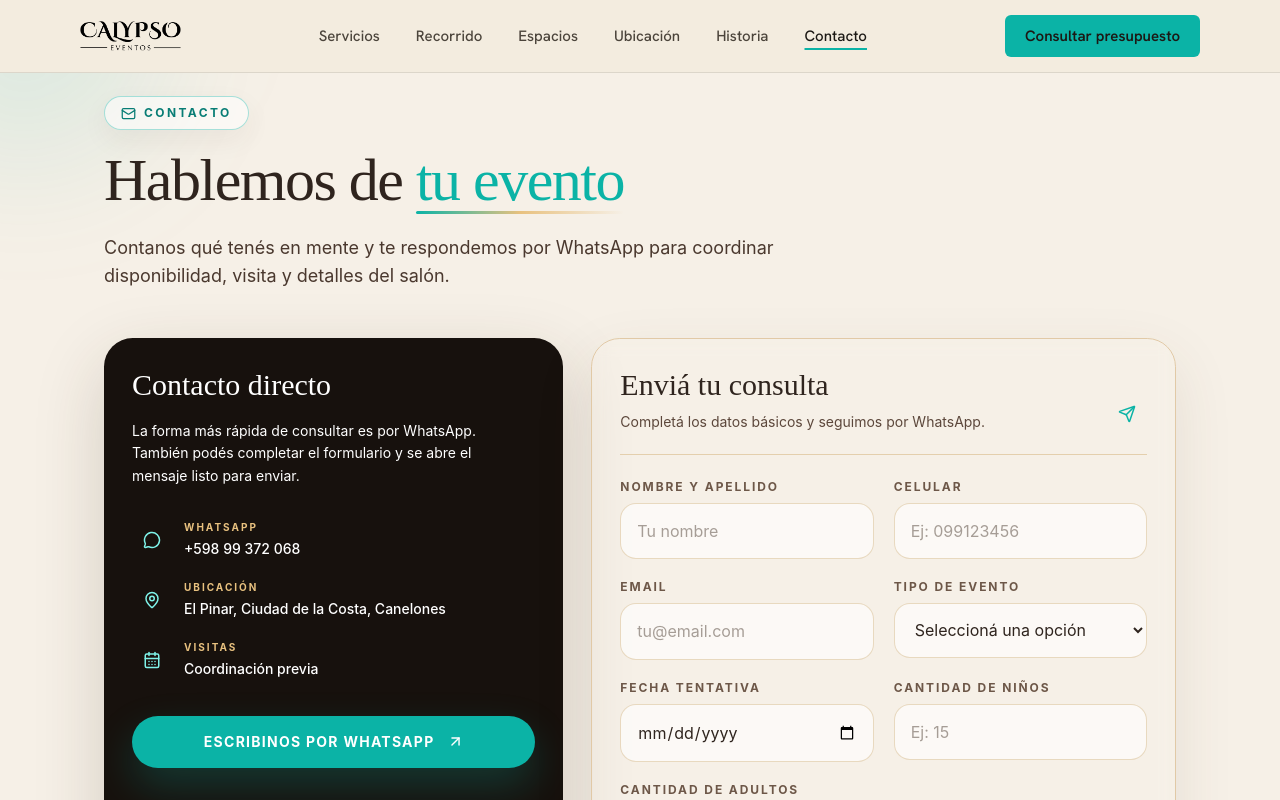
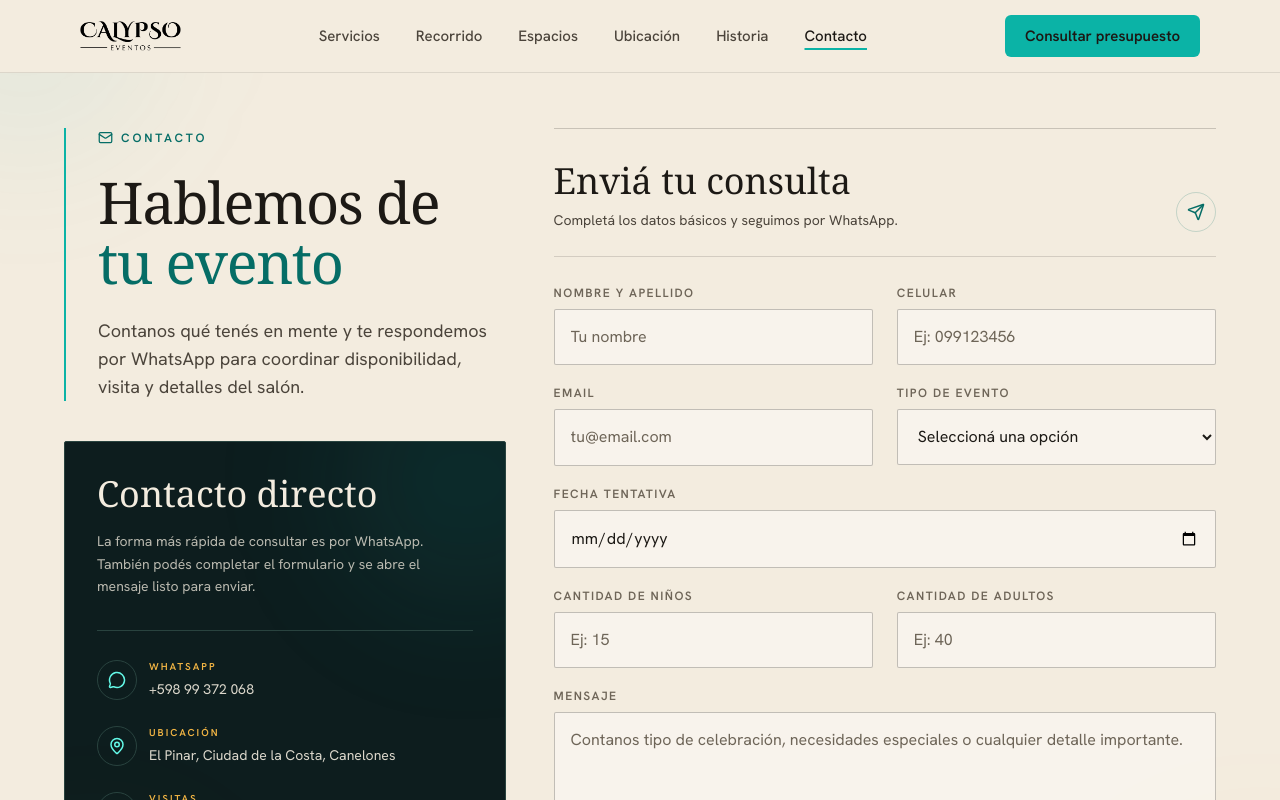
Before and after one commit to GuilleLeaal/calypso-eventos, a React (Vite) app: page /contacto in a window 1280 px wide. Shown: the top 800 px of the page. Built offline with nearby package versions, Linux system fonts and the light colour scheme; a web font is replaced by a local one.

Commit message:
Se realizo el rediseño de la página de contacto, terminos y condiciones y privacidad

```diff
--- a/src/components/Contact.tsx
+++ b/src/components/Contact.tsx
@@ -268,69 +268,69 @@ ${form.message.trim()}`,
   );
 
   return (
-    <section
+    <main
       id="contact"
-      className="relative overflow-hidden bg-[#f6f0e7] py-24"
+      className="relative overflow-hidden bg-paper pb-10 pt-28 font-texto text-ink sm:pb-12 lg:pt-32"
     >
       {/* Decoración sutil */}
       <div className="pointer-events-none absolute inset-0">
-        <div className="absolute left-[-120px] top-[-120px] h-72 w-72 rounded-full bg-[#0BB3A6]/10 blur-3xl" />
-        <div className="absolute right-[-140px] bottom-[-140px] h-80 w-80 rounded-full bg-[#e8c17f]/12 blur-3xl" />
+        <div className="absolute left-[-120px] top-[-120px] h-72 w-72 rounded-full bg-calypso/5 blur-3xl" />
+        <div className="absolute right-[-140px] bottom-[-140px] h-80 w-80 rounded-full bg-bulb/5 blur-3xl" />
       </div>
 
-      <div className="relative mx-auto max-w-6xl px-6 md:px-10">
+      <div className="relative mx-auto max-w-7xl px-6 md:px-10 lg:px-16">
+        <div className="grid items-start gap-10 lg:grid-cols-[0.8fr_1.2fr] lg:gap-12">
+          <div className="min-w-0 space-y-8 lg:space-y-10">
             {/* Header */}
             <motion.div
               initial={{ opacity: 0, y: 14 }}
               whileInView={{ opacity: 1, y: 0 }}
               viewport={{ once: true, margin: "-80px" }}
               transition={{ duration: 0.6, ease: circOut }}
-          className="max-w-3xl"
+              className="max-w-3xl border-l-2 border-calypso pl-6 sm:pl-8"
             >
-          <div className="inline-flex items-center gap-2 rounded-full border border-[#0BB3A6]/35 bg-white/55 px-4 py-2 text-xs font-bold uppercase tracking-[0.2em] text-[#087d75] shadow-[0_10px_28px_rgba(63,42,28,0.06)]">
+              <div className="inline-flex items-center gap-2 text-xs font-semibold uppercase tracking-[0.24em] text-calypso-700">
                 <Mail size={15} />
                 Contacto
               </div>
 
-          <h2 className="mt-5 font-display text-4xl leading-[1.02] tracking-tight text-[#2f241e] sm:text-5xl md:text-6xl">
+              <h1 className="mt-5 font-titular text-[clamp(2.75rem,4.5vw,4.25rem)] font-normal leading-[1.05] tracking-[-0.025em] text-ink">
                 Hablemos de{" "}
-            <span className="relative inline-block text-[#0BB3A6]">
+                <span className="inline-block text-calypso-700">
                   tu evento
-              <span className="absolute -bottom-1 left-0 h-[3px] w-full rounded-full bg-gradient-to-r from-[#0BB3A6] via-[#e8c17f] to-transparent" />
                 </span>
-          </h2>
+              </h1>
 
-          <p className="mt-6 max-w-2xl text-base leading-relaxed text-[#4a382e] md:text-lg">
+              <p className="mt-6 max-w-xl text-base leading-relaxed text-ink-soft md:text-lg">
                 Contanos qué tenés en mente y te respondemos por WhatsApp para
                 coordinar disponibilidad, visita y detalles del salón.
               </p>
             </motion.div>
 
-        <div className="mt-12 grid gap-7 lg:grid-cols-[0.88fr_1.12fr]">
             {/* Contacto simple */}
             <motion.aside
               initial={{ opacity: 0, y: 14 }}
               whileInView={{ opacity: 1, y: 0 }}
               viewport={{ once: true, margin: "-80px" }}
               transition={{ duration: 0.6, ease: circOut }}
-            className="relative overflow-hidden rounded-[1.8rem] bg-[#17110d] p-7 text-white shadow-[0_24px_70px_rgba(63,42,28,0.18)]"
+              className="relative overflow-hidden rounded-sm border border-night-line bg-night p-7 text-paper sm:p-8"
             >
               <div className="pointer-events-none absolute inset-0">
-              <div className="absolute right-[-90px] top-[-90px] h-64 w-64 rounded-full bg-[#0BB3A6]/18 blur-3xl" />
-              <div className="absolute left-[-100px] bottom-[-120px] h-64 w-64 rounded-full bg-[#e8c17f]/12 blur-3xl" />
+                <div className="absolute right-[-90px] top-[-90px] h-64 w-64 rounded-full bg-calypso/10 blur-3xl" />
+                <div className="absolute left-[-100px] bottom-[-120px] h-64 w-64 rounded-full bg-bulb/5 blur-3xl" />
               </div>
 
               <div className="relative">
-              <h3 className="font-display text-3xl leading-tight">
+                <h2 className="font-titular text-3xl font-normal leading-tight sm:text-4xl">
                   Contacto directo
-              </h3>
+                </h2>
 
-              <p className="mt-4 max-w-sm text-sm leading-relaxed text-white/68">
+                <p className="mt-4 max-w-sm text-sm leading-relaxed text-paper/75">
                   La forma más rápida de consultar es por WhatsApp. También podés
                   completar el formulario y se abre el mensaje listo para enviar.
                 </p>
 
-              <div className="mt-8 space-y-5">
+                <div className="mt-8 space-y-6 border-y border-night-line py-7">
                   <ContactLine
                     icon={MessageCircle}
                     label="WhatsApp"
@@ -356,7 +356,7 @@ ${form.message.trim()}`,
                   href={`https://wa.me/${PHONE}?text=${quickWhatsapp}`}
                   target="_blank"
                   rel="noreferrer"
-                className="group mt-9 inline-flex w-full items-center justify-center gap-3 rounded-full bg-[#0BB3A6] px-6 py-4 text-sm font-bold uppercase tracking-[0.09em] text-white shadow-[0_18px_42px_rgba(11,179,166,0.24)] transition hover:-translate-y-0.5 hover:bg-[#099f94]"
+                  className="group mt-8 inline-flex w-full items-center justify-center gap-3 rounded-sm bg-calypso px-5 py-4 text-sm font-semibold text-night transition hover:bg-calypso-300 focus-visible:outline focus-visible:outline-2 focus-visible:outline-offset-4 focus-visible:outline-calypso-300"
                 >
                   Escribinos por WhatsApp
                   <ArrowUpRight
@@ -366,6 +366,7 @@ ${form.message.trim()}`,
                 </a>
               </div>
             </motion.aside>
+          </div>
 
           {/* Formulario */}
           <motion.form
@@ -374,24 +375,24 @@ ${form.message.trim()}`,
             whileInView={{ opacity: 1, y: 0 }}
             viewport={{ once: true, margin: "-80px" }}
             transition={{ duration: 0.6, delay: 0.06, ease: circOut }}
-            className="rounded-[1.8rem] border border-[#e1c9a6] bg-[#fff9f0]/82 p-6 shadow-[0_22px_60px_rgba(90,64,50,0.10)] backdrop-blur md:p-7"
+            className="min-w-0 border-t border-ink/20 pt-7 lg:pt-8"
           >
-            <div className="flex flex-col gap-3 border-b border-[#e4cfad] pb-5 sm:flex-row sm:items-end sm:justify-between">
+            <div className="flex flex-col gap-3 border-b border-ink/15 pb-6 sm:flex-row sm:items-end sm:justify-between">
               <div>
-                <h3 className="font-display text-3xl text-[#2f241e]">
+                <h2 className="font-titular text-3xl font-normal text-ink sm:text-4xl">
                   Enviá tu consulta
-                </h3>
-                <p className="mt-2 text-sm leading-relaxed text-[#5c473b]">
+                </h2>
+                <p className="mt-2 text-sm leading-relaxed text-ink-soft">
                   Completá los datos básicos y seguimos por WhatsApp.
                 </p>
               </div>
 
-              <div className="hidden h-10 w-10 shrink-0 place-items-center rounded-full bg-[#0BB3A6]/12 text-[#0BB3A6] sm:grid">
+              <div className="hidden h-10 w-10 shrink-0 place-items-center rounded-full border border-calypso-700/20 text-calypso-700 sm:grid">
                 <Send size={18} />
               </div>
             </div>
 
-            <div className="mt-6 grid gap-5 sm:grid-cols-2">
+            <div className="mt-7 grid gap-x-6 gap-y-5 sm:grid-cols-2">
               <Field label="Nombre y apellido">
                 <input
                   name="name"
@@ -438,7 +439,7 @@ ${form.message.trim()}`,
                 </select>
               </Field>
 
-              <Field label="Fecha tentativa">
+              <Field label="Fecha tentativa" full>
                 <input
                   type="date"
                   name="date"
@@ -492,14 +493,14 @@ ${form.message.trim()}`,
             </div>
 
             {formError && (
-              <div className="mt-5 rounded-2xl border border-red-200 bg-red-50 px-4 py-3 text-sm font-medium text-red-700">
+              <div role="alert" className="mt-5 rounded-sm border border-red-200 bg-red-50 px-4 py-3 text-sm font-medium text-red-700">
                 {formError}
               </div>
             )}
 
             <button
               type="submit"
-              className="group mt-6 inline-flex w-full items-center justify-center gap-3 rounded-full bg-[#0BB3A6] px-6 py-4 text-sm font-bold uppercase tracking-[0.1em] text-white shadow-[0_18px_42px_rgba(11,179,166,0.22)] transition hover:-translate-y-0.5 hover:bg-[#099f94]"
+              className="group mt-7 inline-flex w-full items-center justify-center gap-3 rounded-sm bg-calypso-700 px-5 py-4 text-sm font-semibold text-white transition hover:bg-calypso-800 focus-visible:outline focus-visible:outline-2 focus-visible:outline-offset-4 focus-visible:outline-calypso-700"
             >
               <Send size={18} />
               Enviar por WhatsApp
@@ -509,14 +510,14 @@ ${form.message.trim()}`,
               />
             </button>
 
-            <p className="mt-4 text-center text-xs leading-relaxed text-[#6d5748]">
+            <p className="mt-4 text-center text-xs leading-relaxed text-ink-mute">
               El botón abre WhatsApp con tu consulta lista para enviar. Al
               enviar tu mensaje, aceptás que Calypso Eventos utilice los datos
               proporcionados para responder tu consulta y coordinar
               disponibilidad. Ver{" "}
               <a
                 href="/privacidad"
-                className="font-semibold text-[#087d75] underline underline-offset-4 transition hover:text-[#0BB3A6]"
+                className="font-semibold text-calypso-700 underline underline-offset-4 transition hover:text-calypso-900"
               >
                 Política de privacidad
               </a>
@@ -525,7 +526,7 @@ ${form.message.trim()}`,
           </motion.form>
         </div>
       </div>
-    </section>
+    </main>
   );
 }
 
@@ -537,11 +538,13 @@ function AvailabilityNotice({ availability }: { availability: AvailabilityState
 
   return (
     <div
-      className={`sm:col-span-2 rounded-2xl border px-4 py-3 text-sm leading-relaxed ${
+      role="status"
+      aria-live="polite"
+      className={`sm:col-span-2 rounded-sm border px-4 py-3 text-sm leading-relaxed ${
         isPositive
           ? "border-emerald-200 bg-emerald-50 text-emerald-800"
           : isLoading
-            ? "border-[#e4cfad] bg-white/65 text-[#6d5748]"
+            ? "border-ink/20 bg-paper-deep/40 text-ink-mute"
             : "border-amber-200 bg-amber-50 text-amber-900"
       }`}
     >
@@ -572,7 +575,7 @@ function Field({
 }) {
   return (
     <label className={full ? "sm:col-span-2" : ""}>
-      <span className="mb-2 block text-xs font-bold uppercase tracking-[0.16em] text-[#6d5748]">
+      <span className="mb-2 block text-xs font-semibold uppercase tracking-[0.12em] text-ink-mute">
         {label}
       </span>
       {children}
@@ -593,15 +596,15 @@ function ContactLine({
 }) {
   const content = (
     <>
-      <div className="grid h-10 w-10 shrink-0 place-items-center rounded-full bg-[#0BB3A6]/13 text-[#7ff3e9]">
+      <div className="grid h-10 w-10 shrink-0 place-items-center rounded-full border border-night-line text-calypso-300">
         <Icon size={18} />
       </div>
 
       <div>
-        <p className="text-[10px] font-bold uppercase tracking-[0.2em] text-[#e8c17f]">
+        <p className="text-[10px] font-semibold uppercase tracking-[0.2em] text-bulb">
           {label}
         </p>
-        <p className="mt-1 text-sm font-medium text-white/82">{value}</p>
+        <p className="mt-1 text-sm leading-relaxed text-paper/90">{value}</p>
       </div>
     </>
   );
@@ -615,7 +618,7 @@ function ContactLine({
       href={href}
       target={href.startsWith("http") ? "_blank" : undefined}
       rel={href.startsWith("http") ? "noreferrer" : undefined}
-      className="group flex items-center gap-3 transition hover:translate-x-1"
+      className="group flex items-center gap-3 rounded-sm transition hover:text-calypso-300 focus-visible:outline focus-visible:outline-2 focus-visible:outline-offset-4 focus-visible:outline-calypso-300"
     >
       {content}
     </a>
--- a/src/index.css
+++ b/src/index.css
@@ -92,3 +92,28 @@ body {
   background: rgba(255, 255, 255, 0.84);
   box-shadow: 0 0 0 4px rgba(11, 179, 166, 0.12);
 }
+
+/* Public contact page */
+#contact .input-contact {
+  width: 100%;
+  border-radius: 0.125rem;
+  border: 1px solid rgba(28, 25, 21, 0.25);
+  background: rgba(255, 255, 255, 0.4);
+  padding: 0.95rem 1rem;
+  color: #1c1915;
+  outline: none;
+  transition:
+    border-color 180ms ease,
+    box-shadow 180ms ease,
+    background 180ms ease;
+}
+
+#contact .input-contact::placeholder {
+  color: #6e6558;
+}
+
+#contact .input-contact:focus {
+  border-color: #056d66;
+  background: rgba(255, 255, 255, 0.84);
+  box-shadow: 0 0 0 4px rgba(5, 109, 102, 0.16);
+}
--- a/src/pages/LegalPageLayout.tsx
+++ b/src/pages/LegalPageLayout.tsx
@@ -1,6 +1,7 @@
 // src/pages/LegalPageLayout.tsx
 import type { ReactNode } from "react";
-import logo from "../assets/Logo2.png";
+import { ArrowLeft, ArrowUpRight } from "lucide-react";
+import { useLocation } from "react-router-dom";
 
 type LegalPageLayoutProps = {
   title: string;
@@ -13,49 +14,59 @@ export default function LegalPageLayout({
   description,
   children,
 }: LegalPageLayoutProps) {
+  const { pathname } = useLocation();
+
   return (
-    <main className="relative overflow-hidden bg-[#17110d] text-[#f8efe2]">
-      <div className="pointer-events-none absolute inset-0">
-        <div className="absolute left-[-120px] top-[-120px] h-72 w-72 rounded-full bg-calypso/12 blur-3xl" />
-        <div className="absolute right-[-120px] bottom-[20%] h-72 w-72 rounded-full bg-[#e8c17f]/10 blur-3xl" />
-      </div>
-
-      <section className="relative mx-auto w-full max-w-4xl px-4 py-12 sm:px-6 lg:px-8">
-        <a href="/" aria-label="Volver al inicio" className="inline-flex">
-          <img
-            src={logo}
-            alt="Calypso Eventos"
-            className="h-10 w-auto max-w-[210px] object-contain brightness-0 invert"
-          />
-        </a>
-
-        <div className="mt-10 rounded-[2rem] border border-[#f8efe2]/10 bg-white/[0.04] p-6 shadow-2xl backdrop-blur sm:p-8 lg:p-10">
-          <p className="text-xs font-bold uppercase tracking-[0.24em] text-[#e8c17f]">
+    <main className="bg-paper pb-12 pt-28 font-texto text-ink lg:pb-16 lg:pt-32">
+      <div className="mx-auto max-w-7xl px-6 md:px-10 lg:px-16">
+        <header className="border-l-2 border-calypso pl-6 sm:pl-8">
+          <p className="text-xs font-semibold uppercase tracking-[0.24em] text-calypso-700">
             Calypso Eventos
           </p>
 
-          <h1 className="mt-3 text-3xl font-semibold tracking-tight text-white sm:text-4xl">
+          <h1 className="mt-5 max-w-4xl font-titular text-[clamp(2.5rem,5vw,4.5rem)] font-normal leading-[1.08] tracking-[-0.025em]">
             {title}
           </h1>
 
-          <p className="mt-4 max-w-2xl text-sm leading-relaxed text-[#f8efe2]/68">
+          <p className="mt-6 max-w-2xl text-base leading-relaxed text-ink-soft sm:text-lg">
             {description}
           </p>
+        </header>
 
-          <div className="mt-8 border-t border-[#f8efe2]/10 pt-8">
-            {children}
-          </div>
-        </div>
+        <nav aria-label="Documentos legales" className="mt-10 flex flex-wrap gap-x-8 gap-y-4 border-b border-ink/20 pb-4 text-sm sm:mt-12">
+          {[
+            { href: "/privacidad", label: "Política de Privacidad" },
+            { href: "/terminos", label: "Términos y Condiciones" },
+          ].map(({ href, label }) => (
+            <a
+              key={href}
+              href={href}
+              aria-current={pathname === href ? "page" : undefined}
+              className={`rounded-sm underline-offset-8 transition-colors hover:text-calypso-700 focus-visible:outline focus-visible:outline-2 focus-visible:outline-offset-4 focus-visible:outline-calypso-700 ${pathname === href ? "font-semibold text-calypso-700 underline decoration-2" : "text-ink-soft"}`}
+            >
+              {label}
+            </a>
+          ))}
+        </nav>
 
-        <div className="mt-8">
+        <article aria-label={title} className="mx-auto max-w-3xl py-10 sm:py-12 [&>div]:space-y-8 [&>div]:text-base [&>div]:leading-[1.8] [&>div]:text-ink-soft [&_h3]:font-titular [&_h3]:text-xl [&_h3]:font-normal [&_h3]:leading-snug [&_h3]:text-ink sm:[&_h3]:text-2xl [&_section+section]:border-t [&_section+section]:border-ink/10 [&_section+section]:pt-8 [&_ul]:marker:text-calypso-700">
+          {children}
+        </article>
+
+        <div className="flex flex-wrap items-center justify-between gap-6 border-t border-ink/20 pt-6 text-sm font-semibold">
           <a
             href="/"
-            className="inline-flex items-center rounded-full border border-[#f8efe2]/18 px-5 py-3 text-sm font-semibold text-[#f8efe2]/82 transition hover:border-[#e8c17f]/55 hover:text-white"
+            className="inline-flex items-center gap-2 rounded-sm text-ink-soft transition hover:text-calypso-700 focus-visible:outline focus-visible:outline-2 focus-visible:outline-offset-4 focus-visible:outline-calypso-700"
           >
+            <ArrowLeft size={16} aria-hidden="true" />
             Volver al inicio
           </a>
+          <a href="/contacto" className="inline-flex items-center gap-2 rounded-sm text-calypso-700 transition hover:text-calypso-900 focus-visible:outline focus-visible:outline-2 focus-visible:outline-offset-4 focus-visible:outline-calypso-700">
+            Contacto
+            <ArrowUpRight size={16} aria-hidden="true" />
+          </a>
         </div>
-      </section>
+      </div>
     </main>
   );
 }
```
Lines whose indentation alone changed are shown as unchanged.
